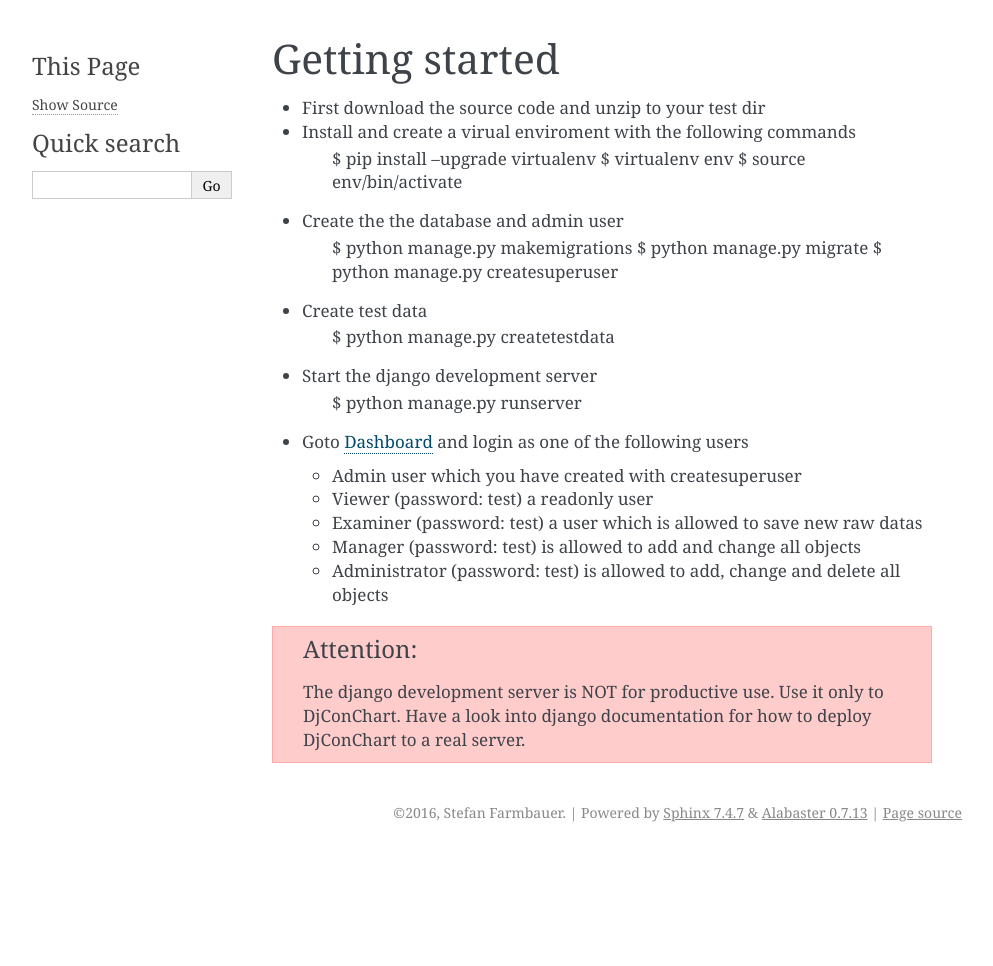
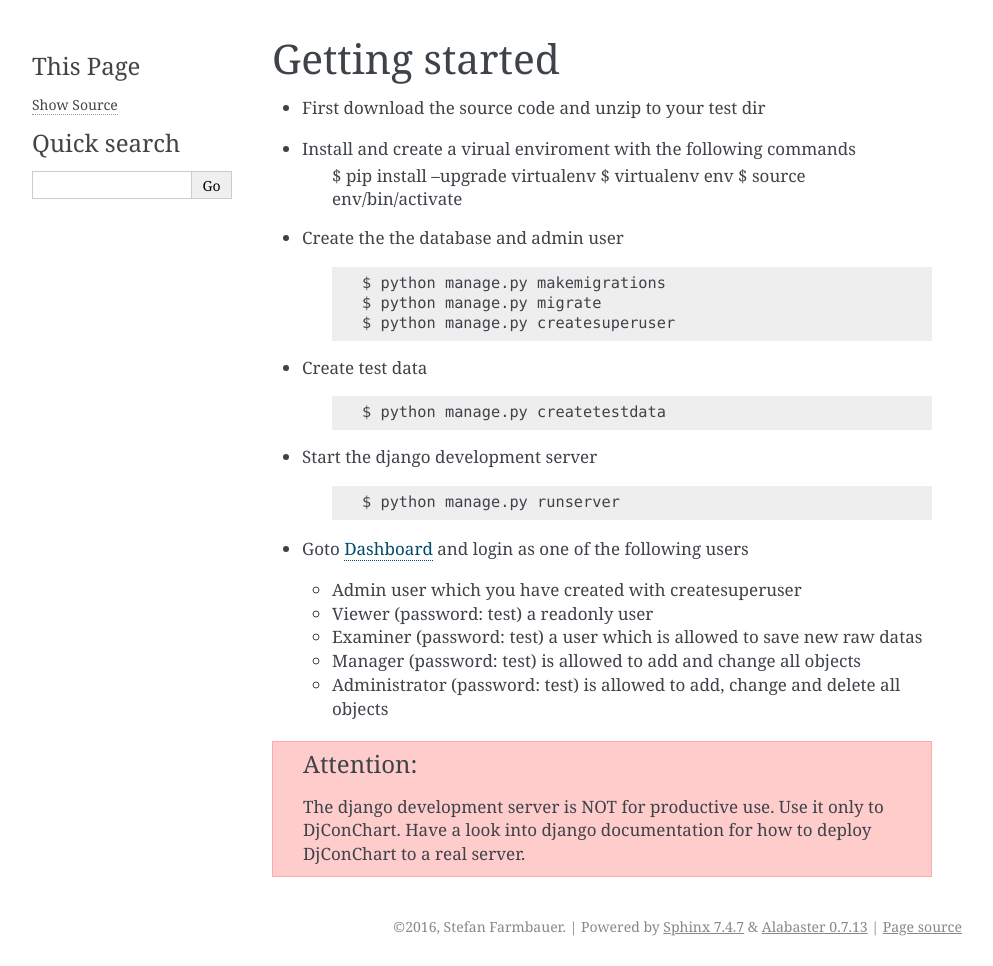
Before and after one commit to RedBeardCode/DjConChart, a Sphinx documentation site: the page built from doc/source/gettingstarted.rst, in a window 1280 px wide. Shown: the whole page, without its empty margins (148-1141 px from the left). Built offline with Sphinx 7.4.7, drawn with Linux system fonts in a browser that asks for light colours; before the commit the page ends 900 px from its top, so only the background shows below that.

Commit message:
Added CodeBlocks in doc

```diff
--- a/doc/source/gettingstarted.rst
+++ b/doc/source/gettingstarted.rst
@@ -9,13 +9,22 @@ Getting started
     $ virtualenv env
     $ source env/bin/activate
 * Create the the database and admin user
-    $ python manage.py makemigrations
-    $ python manage.py migrate
-    $ python manage.py createsuperuser
+    .. code:: bash
+
+        $ python manage.py makemigrations
+        $ python manage.py migrate
+        $ python manage.py createsuperuser
+
 * Create test data
-    $ python manage.py createtestdata
+    .. code:: bash
+
+        $ python manage.py createtestdata
+
 * Start the django development server
-    $ python manage.py runserver
+    .. code:: bash
+
+        $ python manage.py runserver
+
 * Goto `Dashboard <http://127.0.0.1:8000/>`_ and login as one of the following
   users
 
```
Also changed, not shown: README.rst (+44 -2 lines).
